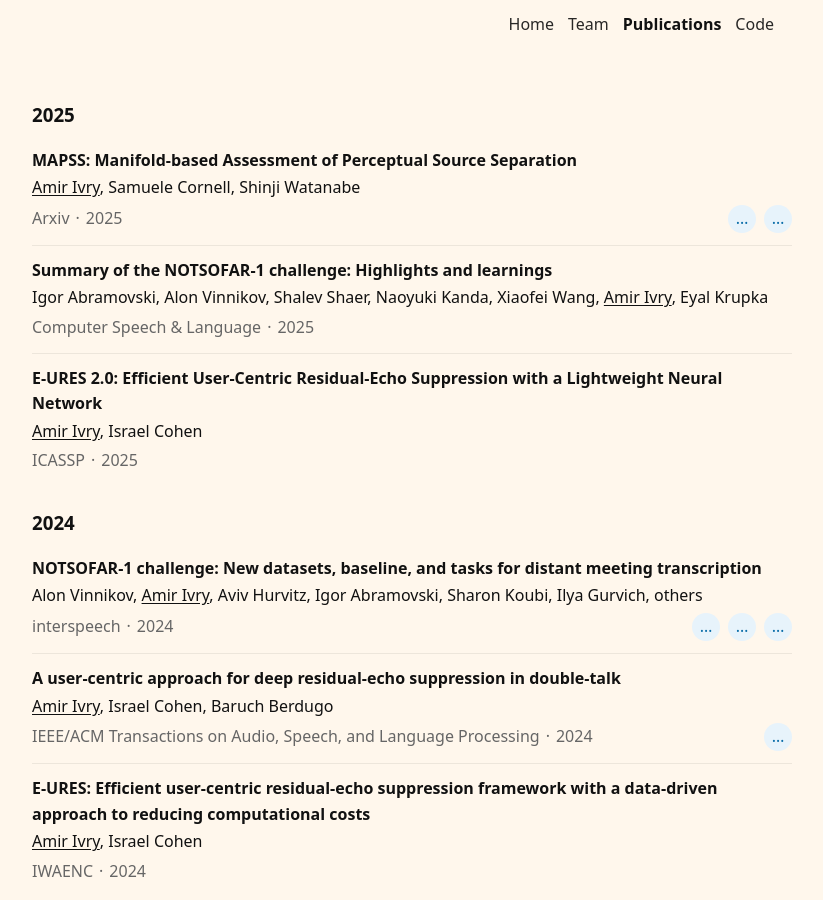
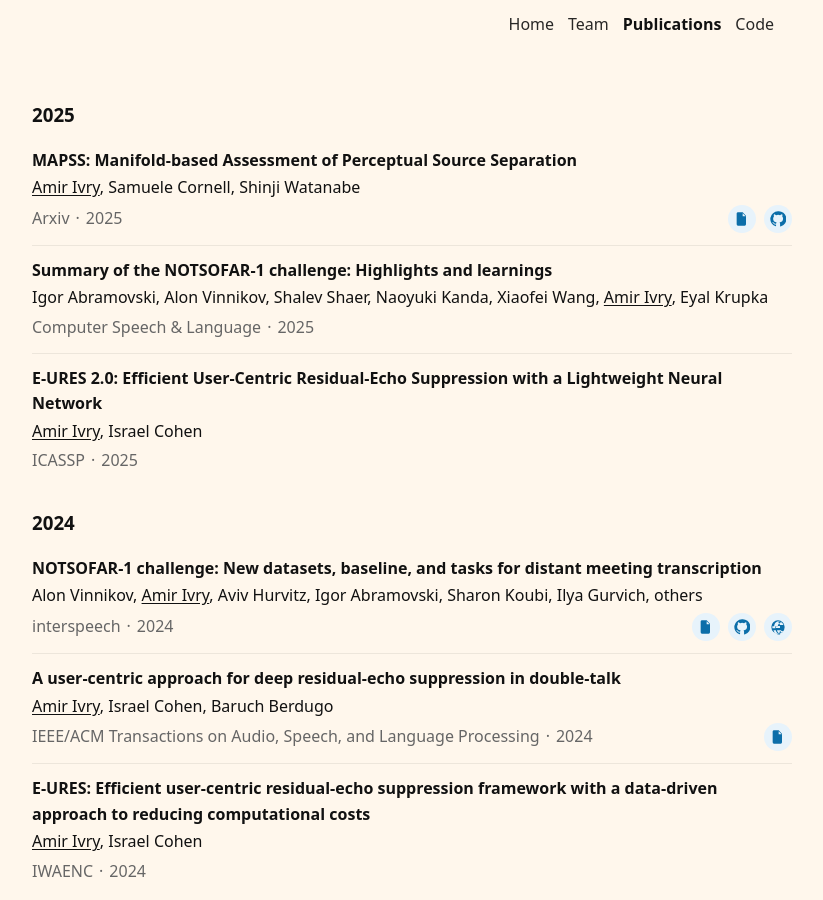
Before and after one commit to Amir-Ivry/Amir-Ivry.github.io, a Jekyll site: the page built from publications.md, in a window 1280 px wide and 900 px high. Shown: the whole window, without its empty margins (228-1051 px from the left). Built offline with Jekyll 4.4.1, drawn with Linux system fonts in a browser that asks for light colours.

Commit message:
Update publications.md

```diff
--- a/publications.md
+++ b/publications.md
@@ -34,16 +34,36 @@
         </div>
         <div class="right links icons">
           {%- if paper_url and paper_url != "" -%}
-          <a href="{{ paper_url | relative_url }}" target="_blank" rel="noopener" aria-label="Paper" title="Paper">…</a>
+          <a href="{{ paper_url | relative_url }}" target="_blank" rel="noopener" aria-label="Paper" title="Paper">
+            <!-- paper/document icon -->
+            <svg viewBox="0 0 24 24" aria-hidden="true">
+              <path d="M6 2h7l5 5v13a2 2 0 0 1-2 2H6a2 2 0 0 1-2-2V4c0-1.1.9-2 2-2Zm7 1.5V8h4.5L13 3.5Z"/>
+            </svg>
+          </a>
           {%- endif -%}
           {%- if p.code and p.code != "" -%}
-          <a href="{{ p.code }}" target="_blank" rel="noopener" aria-label="Code" title="Code">…</a>
+          <a href="{{ p.code }}" target="_blank" rel="noopener" aria-label="Code" title="Code">
+            <!-- GitHub icon -->
+            <svg viewBox="0 0 24 24" aria-hidden="true">
+              <path d="M12 .5A11.5 11.5 0 0 0 8.3 22.9c.6.1.8-.2.8-.6v-2c-3.2.7-3.9-1.4-3.9-1.4-.5-1.4-1.3-1.7-1.3-1.7-1.1-.7.1-.7.1-.7 1.2.1 1.8 1.2 1.8 1.2 1 1.8 2.7 1.3 3.4 1 .1-.8.4-1.3.8-1.6-2.6-.3-5.3-1.3-5.3-5.8 0-1.3.5-2.3 1.2-3.1-.1-.3-.5-1.5.1-3.2 0 0 1-.3 3.2 1.2a11.2 11.2 0 0 1 5.9 0c2.2-1.5 3.2-1.2 3.2-1.2.7 1.7.2 2.9.1 3.2.8.8 1.2 1.9 1.2 3.1 0 4.5-2.7 5.5-5.3 5.8.4.3.8 1.1.8 2.2v3.2c0 .3.2.7.8.6A11.5 11.5 0 0 0 12 .5Z"/>
+            </svg>
+          </a>
           {%- endif -%}
           {%- if p.project and p.project != "" -%}
-          <a href="{{ p.project | relative_url }}" target="_blank" rel="noopener" aria-label="Project" title="Project page">…</a>
+          <a href="{{ p.project | relative_url }}" target="_blank" rel="noopener" aria-label="Project page" title="Project page">
+            <!-- globe icon -->
+            <svg viewBox="0 0 24 24" aria-hidden="true">
+              <path d="M12 2a10 10 0 1 0 .001 20.001A10 10 0 0 0 12 2Zm0 1.5c1.7 0 3.2.5 4.5 1.4-2.4.6-4.3 2.9-5 6.1H6.2A8.5 8.5 0 0 1 12 3.5Zm-8.3 7.5h4.4c-.1.5-.1 1-.1 1.5s0 1 .1 1.5H3.7A8.4 8.4 0 0 1 3.5 12c0-.3 0-.7.2-1Zm1.5 5.9h5.3c.7 3.1 2.6 5.4 5 6a8.5 8.5 0 0 1-10.3-6Zm6.8 0h5.3A7.8 7.8 0 0 1 12 21.5c-1.4-.3-2.7-2-3.3-4.6ZM20.3 9h-5.3c-.6-2.6-1.9-4.3-3.3-4.6A7.8 7.8 0 0 1 20.3 9ZM15 12c0 .5 0 1-.1 1.5H9.1A7.7 7.7 0 0 1 9 12c0-.5 0-1 .1-1.5h5.8ZM14.2 18h5.1A8.5 8.5 0 0 1 18 20.6c-1.7-.3-3.1-1.3-3.8-2.6Z"/>
+            </svg>
+          </a>
           {%- endif -%}
           {%- if p.video and p.video != "" -%}
-          <a href="{{ p.video }}" target="_blank" rel="noopener" aria-label="Video" title="Video">…</a>
+          <a href="{{ p.video }}" target="_blank" rel="noopener" aria-label="Video" title="Video">
+            <!-- play icon -->
+            <svg viewBox="0 0 24 24" aria-hidden="true">
+              <path d="M8 5v14l11-7L8 5Z"/>
+            </svg>
+          </a>
           {%- endif -%}
         </div>
       </div>
```
